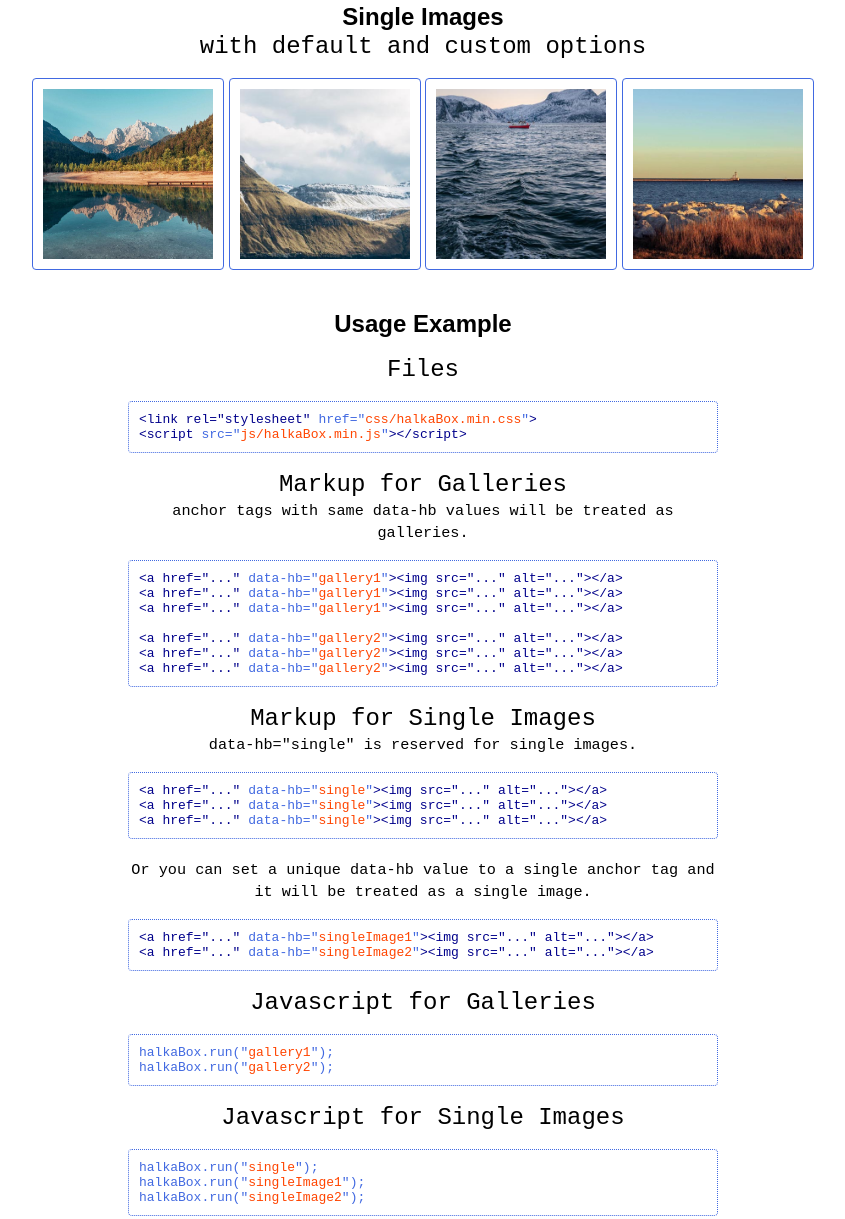
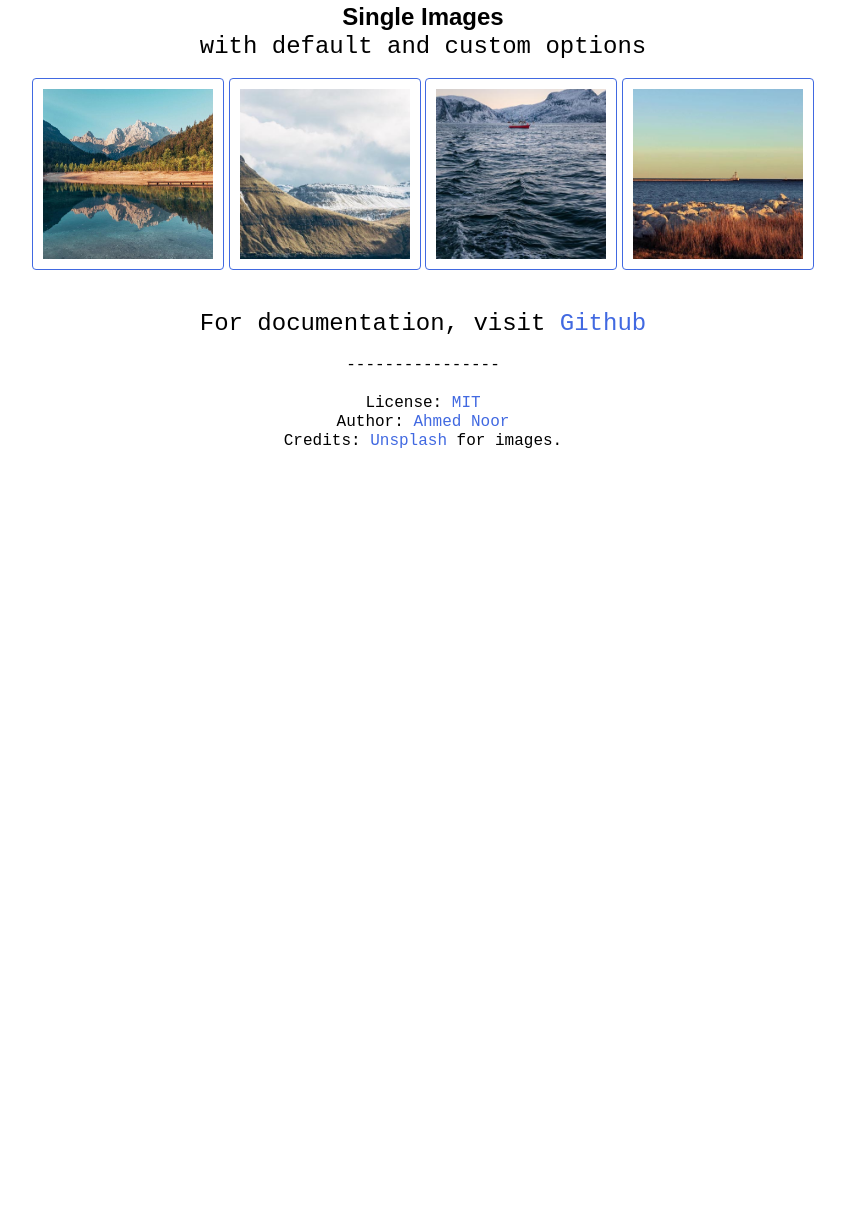
Before and after one commit to ahmednooor/halkaBox.js, a plain HTML site: page testing/index.html in a window 1280 px wide. Shown: the part 844-2063 px from the top of the page, without its empty margins (217-1062 px from the left). After the commit the page ends 1314 px from the top, so only its background shows below. Drawn offline with Linux system fonts and the light colour scheme.

Commit message:
1.0.0 r1

```diff
--- a/testing/index.html
+++ b/testing/index.html
@@ -4,7 +4,7 @@
     <meta charset="utf-8">
     <meta name="viewport" content="width=device-width, initial-scale=1.0">
     <title>halkaBox.js | A simple and basic Javascript lightbox.</title>
-    <link rel="stylesheet" href="css/halkaBox.css">
+    <link rel="stylesheet" href="css/development.css">
     <style>
         *, *:before, *:after {
             margin: 0;
@@ -216,10 +216,10 @@
         <h2>Gallery</h2>
         <p class="dscr"><code>with default options</code></p>
         <br>
-        <a href="img/01.jpg" data-hb="gallery1" title="This is a Caption"><img src="img/thumbnails/01.jpg" alt="1"></a>
-        <a href="img/02.jpg" data-hb="gallery1" title="Golden Gate Bridge. Image Credits: Unsplash.Com"><img src="img/thumbnails/02.jpg" alt="2"></a>
-        <a href="img/00.jpg" data-hb="gallery1"><img src="img/thumbnails/03.jpg" alt="3"></a>
-        <a href="img/04.jpg" data-hb="gallery1"><img src="img/thumbnails/04.jpg" alt="4"></a>
+        <a href="img/01.jpg" class="gallery1" title="The Blues || Image Credits: unsplash.com"><img src="img/thumbnails/01.jpg" alt="1"></a>
+        <a href="img/02.png" class="gallery1" title="Golden Gate Bridge | Credits: unsplash"><img src="img/thumbnails/02.jpg" alt="2"></a>
+        <a href="img/00.jpg" class="gallery1"><img src="img/thumbnails/03.jpg" alt="3"></a>
+        <a href="img/04.jpg" class="gallery1"><img src="img/thumbnails/04.jpg" alt="4"></a>
     </div>
 
     <br>
@@ -229,10 +229,10 @@
         <h2>Another Gallery</h2>
         <p class="dscr"><code>with custom options</code></p>
         <br>
-        <a href="img/05.jpg" data-hb="gallery2" title="This is a long Caption. Lorem ipsum dolor sit amet, consectetur adipisicing elit."><img src="img/thumbnails/05.jpg" alt="5"></a>
-        <a href="img/06.jpg" data-hb="gallery2"><img src="img/thumbnails/06.jpg" alt="7"></a>
-        <a href="img/00.jpg" data-hb="gallery2"><img src="img/thumbnails/07.jpg" alt="6"></a>
-        <a href="img/08.jpg" data-hb="gallery2" title="Train Station"><img src="img/thumbnails/08.jpg" alt="8"></a>
+        <a href="img/05.jpg" class="gallery2" data-hb="gallery1" title="Lorem ipsum dolor sit amet."><img src="img/thumbnails/05.jpg" alt="5"></a>
+        <a href="img/06.jpg" class="gallery2" data-hb="gallery1" title="Lorem ipsum dolor sit amet, consectetur adipisicing elit. Placeat, quam voluptatibus nulla aliquid assumenda quidem nam beatae, voluptates ut nostrum.Lorem ipsum dolor sit amet, consectetur adipisicing elit. Placeat, quam voluptatibus nulla aliquid assumenda quidem nam beatae, voluptates ut nostrum.Lorem ipsum dolor sit amet, consectetur adipisicing elit. Placeat, quam voluptatibus nulla aliquid assumenda quidem nam beatae, voluptates ut nostrum."><img src="img/thumbnails/06.jpg" alt="7"></a>
+        <a href="img/00.jpg" class="gallery2"><img src="img/thumbnails/07.jpg" alt="6"></a>
+        <a href="img/08.jpg" class="gallery2"><img src="img/thumbnails/08.jpg" alt="8"></a>
     </div>
 
     <br>
@@ -242,15 +242,15 @@
         <h2>Single Images</h2>
         <p class="dscr"><code>with default and custom options</code></p>
         <br>
-        <a href="img/09.jpg" data-hb="single"><img src="img/thumbnails/09.jpg" alt="9"></a>
-        <a href="img/10.jpg" data-hb="singleImage1"><img src="img/thumbnails/10.jpg" alt="10"></a>
-        <a href="img/11.jpg" data-hb="single"><img src="img/thumbnails/11.jpg" alt="11"></a>
-        <a href="img/12.jpg" data-hb="singleImage2"><img src="img/thumbnails/12.jpg" alt="12"></a>
+        <a href="img/09.jpg" class="hb-single" title="Lorem ipsum dolor sit amet, consectetur adipisicing elit."><img src="img/thumbnails/09.jpg" alt="9"></a>
+        <a href="img/10.jpg" class="singleImage1" title="Lorem ipsum dolor sit amet, consectetur adipisicing elit."><img src="img/thumbnails/10.jpg" alt="10"></a>
+        <a href="img/11.jpg" class="hb-single"><img src="img/thumbnails/11.jpg" alt="11"></a>
+        <a href="img/12.jpg" class="singleImage2"><img src="img/thumbnails/12.jpg" alt="12"></a>
     </div>
 
     <br>
     <br>
-
+    <!--
     <div id="usage" class="wrapper usage">
         <h2>Usage Example</h2>
         <br>
@@ -266,27 +266,27 @@
         <h3><code>anchor tags with same data-hb values will be treated as galleries.</code></h3>
         <br>
         <pre>
-<p>&lt;a href="..." <span>data-hb="<em>gallery1</em>"</span>&gt;&lt;img src="..." alt="..."&gt;&lt;/a&gt;
-&lt;a href="..." <span>data-hb="<em>gallery1</em>"</span>&gt;&lt;img src="..." alt="..."&gt;&lt;/a&gt;
-&lt;a href="..." <span>data-hb="<em>gallery1</em>"</span>&gt;&lt;img src="..." alt="..."&gt;&lt;/a&gt;
+<p>&lt;a href="..." <span>class="<em>gallery1</em>"</span> <span>title="<em>Caption One</em>"</span>&gt;&lt;img src="..."&gt;&lt;/a&gt;
+&lt;a href="..." <span>class="<em>gallery1</em>"</span> <span>title="<em>Caption Two</em>"</span>&gt;&lt;img src="..."&gt;&lt;/a&gt;
+&lt;a href="..." <span>class="<em>gallery1</em>"</span>&gt;&lt;img src="..."&gt;&lt;/a&gt;
 
-&lt;a href="..." <span>data-hb="<em>gallery2</em>"</span>&gt;&lt;img src="..." alt="..."&gt;&lt;/a&gt;
-&lt;a href="..." <span>data-hb="<em>gallery2</em>"</span>&gt;&lt;img src="..." alt="..."&gt;&lt;/a&gt;
-&lt;a href="..." <span>data-hb="<em>gallery2</em>"</span>&gt;&lt;img src="..." alt="..."&gt;&lt;/a&gt;</p></pre>
+&lt;a href="..." <span>class="<em>gallery2</em>"</span>&gt;&lt;img src="..."&gt;&lt;/a&gt;
+&lt;a href="..." <span>class="<em>gallery2</em>"</span>&gt;&lt;img src="..."&gt;&lt;/a&gt;
+&lt;a href="..." <span>class="<em>gallery2</em>"</span>&gt;&lt;img src="..."&gt;&lt;/a&gt;</p></pre>
         <br>
 
         <h4><code>Markup for Single Images</code></h4>
-        <h3><code>data-hb="single" is reserved for single images.</code></h3>
+        <h3><code>class="hb-single" is reserved for single images.</code></h3>
         <br>
-<pre><p>&lt;a href="..." <span>data-hb="<em>single</em>"</span>&gt;&lt;img src="..." alt="..."&gt;&lt;/a&gt;
-&lt;a href="..." <span>data-hb="<em>single</em>"</span>&gt;&lt;img src="..." alt="..."&gt;&lt;/a&gt;
-&lt;a href="..." <span>data-hb="<em>single</em>"</span>&gt;&lt;img src="..." alt="..."&gt;&lt;/a&gt;</p></pre>
+<pre><p>&lt;a href="..." <span>class="<em>hb-single</em>"</span> <span>title="<em>Caption One</em>"</span>&gt;&lt;img src="..."&gt;&lt;/a&gt;
+&lt;a href="..." <span>class="<em>hb-single</em>"</span>&gt;&lt;img src="..."&gt;&lt;/a&gt;
+&lt;a href="..." <span>class="<em>hb-single</em>"</span> <span>title="<em>Caption Two</em>"</span>&gt;&lt;img src="..."&gt;&lt;/a&gt;</p></pre>
         <br>
 
-        <h3><code>Or you can set a unique data-hb value to a single anchor tag and it will be treated as a single image.</code></h3>
+        <h3><code>Or you can set a unique class value to a single anchor tag and it will be treated as a single image.</code></h3>
         <br>
-<pre><p>&lt;a href="..." <span>data-hb="<em>singleImage1</em>"</span>&gt;&lt;img src="..." alt="..."&gt;&lt;/a&gt;
-&lt;a href="..." <span>data-hb="<em>singleImage2</em>"</span>&gt;&lt;img src="..." alt="..."&gt;&lt;/a&gt;</p></pre>
+<pre><p>&lt;a href="..." <span>class="<em>singleImage1</em>"</span>&gt;&lt;img src="..." alt="..."&gt;&lt;/a&gt;
+&lt;a href="..." <span>class="<em>singleImage2</em>"</span>&gt;&lt;img src="..." alt="..."&gt;&lt;/a&gt;</p></pre>
         <br>
 
         <h4><code>Javascript for Galleries</code></h4>
@@ -299,15 +299,17 @@ halkaBox.run("<em>gallery2</em>");</span></p></pre>
         <h4><code>Javascript for Single Images</code></h4>
         <br>
         <pre>
-<p><span>halkaBox.run("<em>single</em>");
+<p><span>halkaBox.run("<em>hb-single</em>");
 halkaBox.run("<em>singleImage1</em>");
 halkaBox.run("<em>singleImage2</em>");</span></p></pre>
         <br>
 
-        <h4><code>For options and more documentation, visit <a href="https://github.com/ahmednooor/halkaBox.js" target="_blank">Github</a></code></h4>
     </div>
-
-    <br>
+-->
+    <div id="usage" class="wrapper usage">
+        <h4><code>For documentation, visit <a href="https://github.com/ahmednooor/halkaBox.js">Github</a></code></h4>
+    </div>
+    <!-- <br> -->
     <br>
 
     <footer class="wrapper">
@@ -319,7 +321,7 @@ halkaBox.run("<em>singleImage2</em>");</span></p></pre>
             <br>
             Author: <a href="https://github.com/ahmednooor" target="_blank">Ahmed Noor</a>
             <br>
-            Credits: <a href="https://unsplash.com/" target="_blank">Unsplash</a> for images, <a href="https://www.google.com/" target="_blank">Google</a> for control icons.
+            Credits: <a href="https://unsplash.com/" target="_blank">Unsplash</a> for images.
         </code>
     </footer>
 
@@ -333,7 +335,7 @@ halkaBox.run("<em>singleImage2</em>");</span></p></pre>
                 hideButtons: false,
                 preload: 0
             });
-            halkaBox.run("single");
+            halkaBox.run("hb-single");
             halkaBox.run("singleImage1", {
                 theme: "dark"
             });
```
